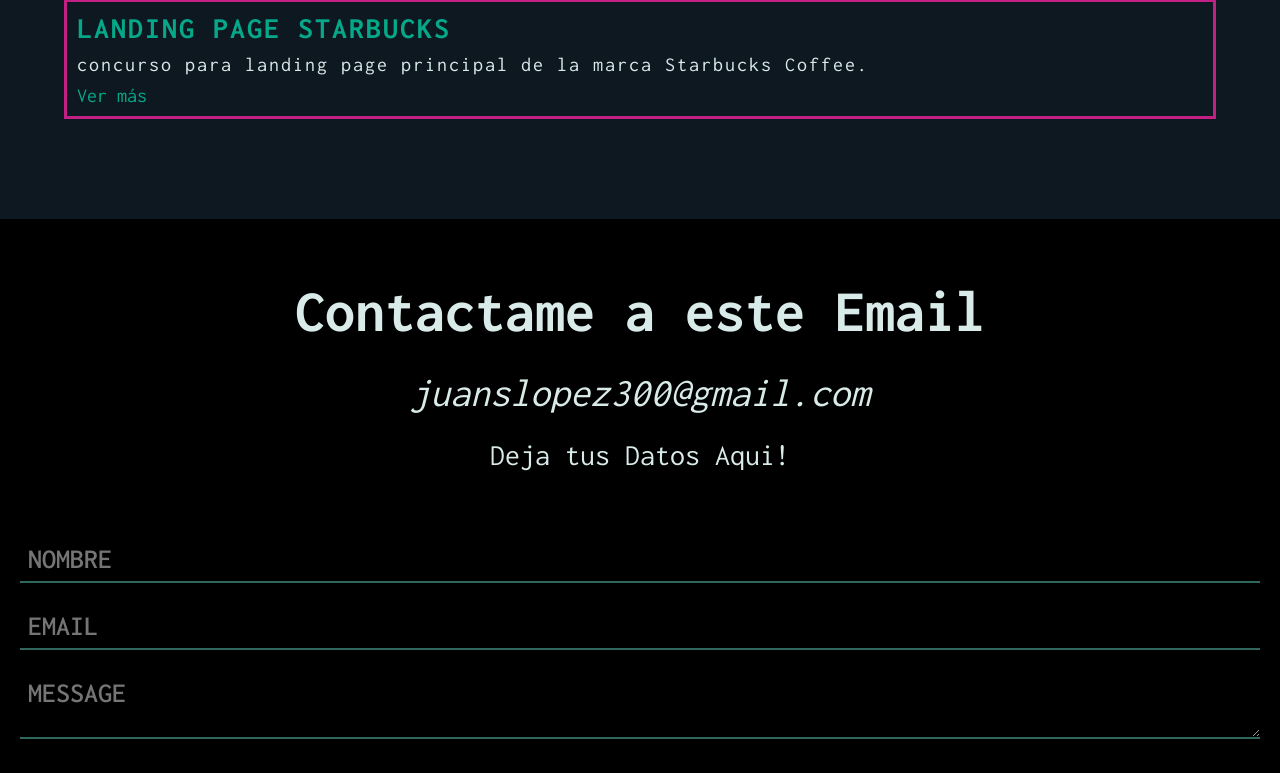
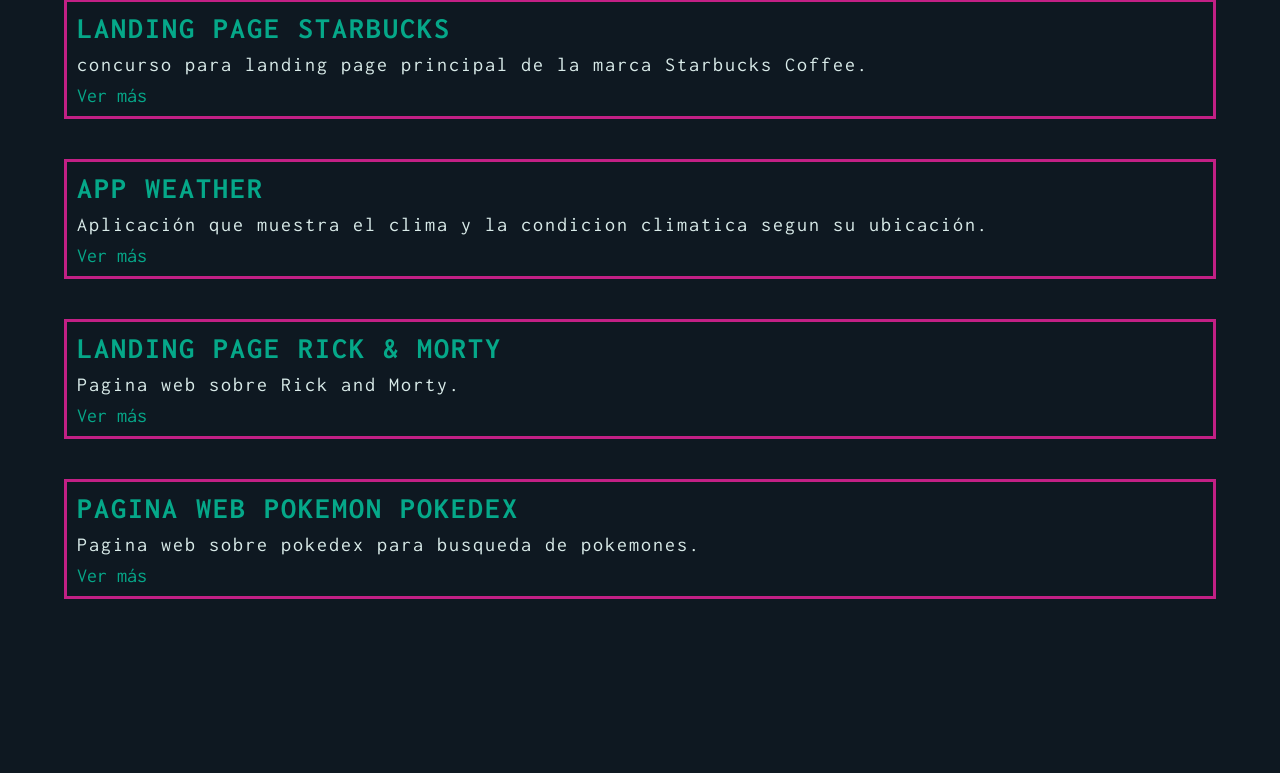
Before and after one commit to Acil300/PortafolioEntrega, a plain HTML site: page index.html in a window 1280 px wide. Shown: the part 4794-5567 px from the top of the page. Drawn offline with Linux system fonts and the light colour scheme.

Commit message:
new proyects

```diff
--- a/index.html
+++ b/index.html
@@ -181,6 +181,27 @@
                     <a href="https://starbucksproject.netlify.app" class="button-projects2" >Ver más</a>
                 </div>
             </div>
+            <div class="card-projects2">
+                    <div class="container-card-projects2">
+                    <h2 class="titulo-card-projects2">App Weather</h2>
+                    <p class="parrafo-card-projects2" >Aplicación que muestra el clima y la condicion climatica segun su ubicación.</p>
+                    <a href="https://weathertimeapp.netlify.app" class="button-projects2" >Ver más</a>
+                </div>
+            </div>
+            <div class="card-projects2">
+                    <div class="container-card-projects2">
+                    <h2 class="titulo-card-projects2">Landing Page Rick & Morty</h2>
+                    <p class="parrafo-card-projects2" >Pagina web sobre Rick and Morty.</p>
+                    <a href="https://rickandmortyentregable.netlify.app" class="button-projects2" >Ver más</a>
+                </div>
+            </div>
+            <div class="card-projects2">
+                    <div class="container-card-projects2">
+                    <h2 class="titulo-card-projects2">Pagina Web Pokemon Pokedex</h2>
+                    <p class="parrafo-card-projects2" >Pagina web sobre pokedex para busqueda de pokemones.</p>
+                    <a href="https://pokemonpokedexdark.netlify.app" class="button-projects2" >Ver más</a>
+                </div>
+            </div>
         </div>
 </section>
 
--- a/style.css
+++ b/style.css
@@ -372,12 +372,13 @@ header nav{
   text-shadow: 1px 1px 1px #0f0f0f36;
 }
 .card-projects{
-  display:grid;
+  display: grid;
   grid-template-columns: repeat(1, 1fr);
   grid-template-rows: repeat(5,1fr);
   gap: 40px;
   width: 100%;
-  height: 700px;
+  height: 100%;
+  margin-bottom: 200px;
 }
 .container-card-projects{
   border: 3px solid #c22085;
```
